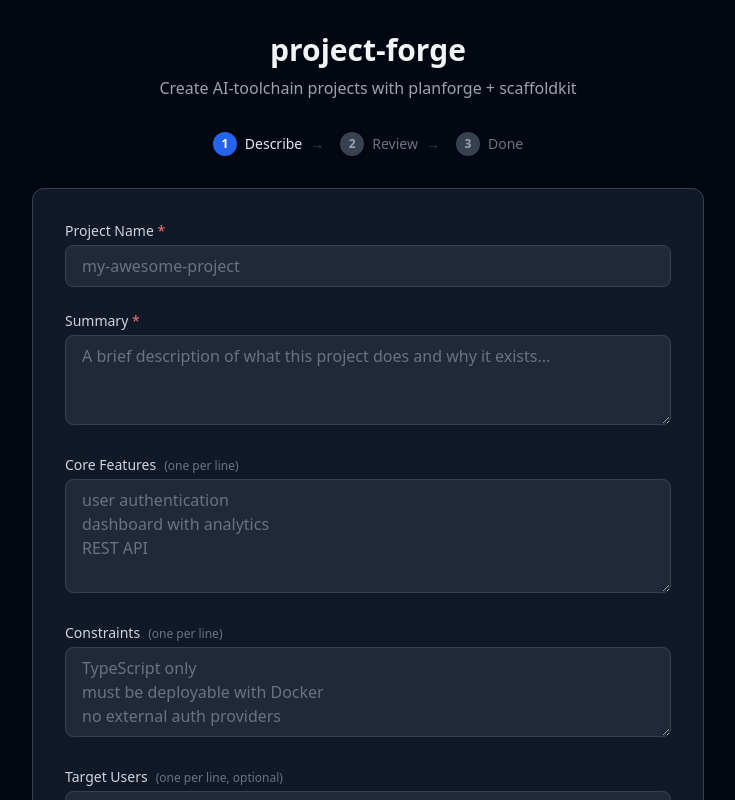
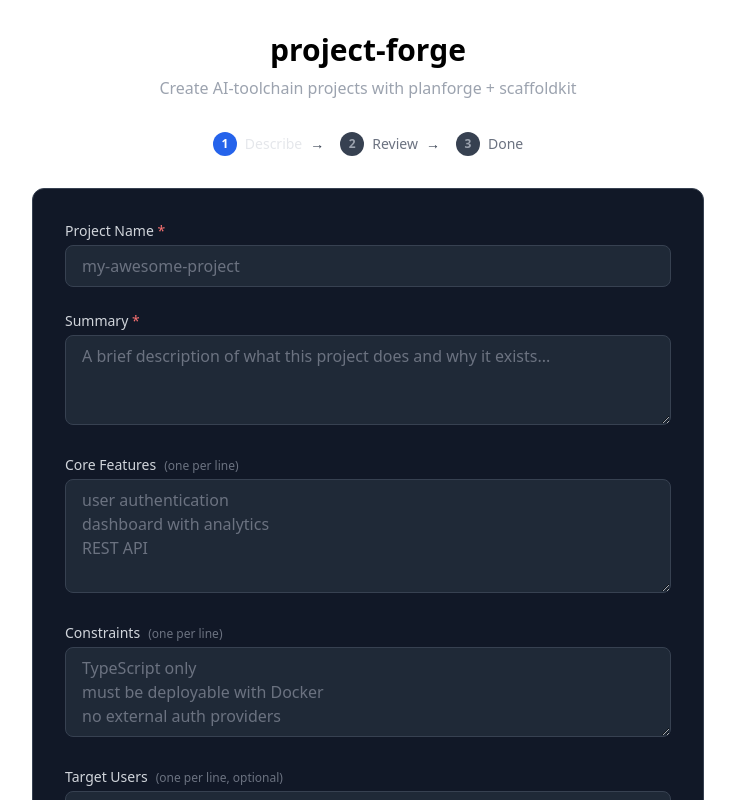
Before and after one commit to LanNguyenSi/project-forge, a Next.js app: page / in a window 1280 px wide. Shown: the top 800 px of the page, without its empty margins (272-1007 px from the left). Built offline with nearby package versions, Linux system fonts and the light colour scheme.

Commit message:
chore: add favicon.svg + metadata

```diff
--- a/app/layout.tsx
+++ b/app/layout.tsx
@@ -1,19 +1,35 @@
 import type { Metadata } from "next";
+import { Geist, Geist_Mono } from "next/font/google";
 import "./globals.css";
+
+const geistSans = Geist({
+  variable: "--font-geist-sans",
+  subsets: ["latin"],
+});
+
+const geistMono = Geist_Mono({
+  variable: "--font-geist-mono",
+  subsets: ["latin"],
+});
 
 export const metadata: Metadata = {
   title: "project-forge",
   description: "Create AI-toolchain projects with planforge + scaffoldkit",
+  icons: {
+    icon: "/favicon.svg",
+  },
 };
 
 export default function RootLayout({
   children,
-}: {
+}: Readonly<{
   children: React.ReactNode;
-}) {
+}>) {
   return (
     <html lang="en">
-      <body className="min-h-screen bg-gray-950 text-gray-100 antialiased">
+      <body
+        className={`${geistSans.variable} ${geistMono.variable} antialiased`}
+      >
         {children}
       </body>
     </html>
```
Also changed, not shown: public/favicon.svg (added).
